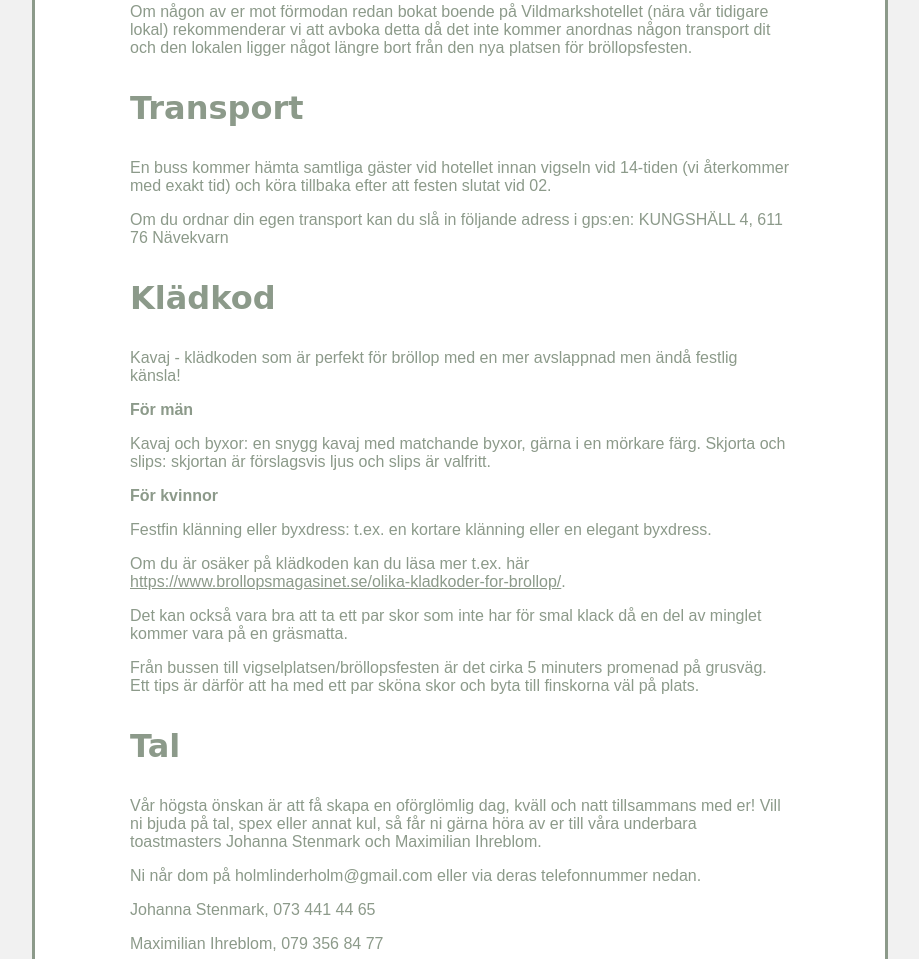
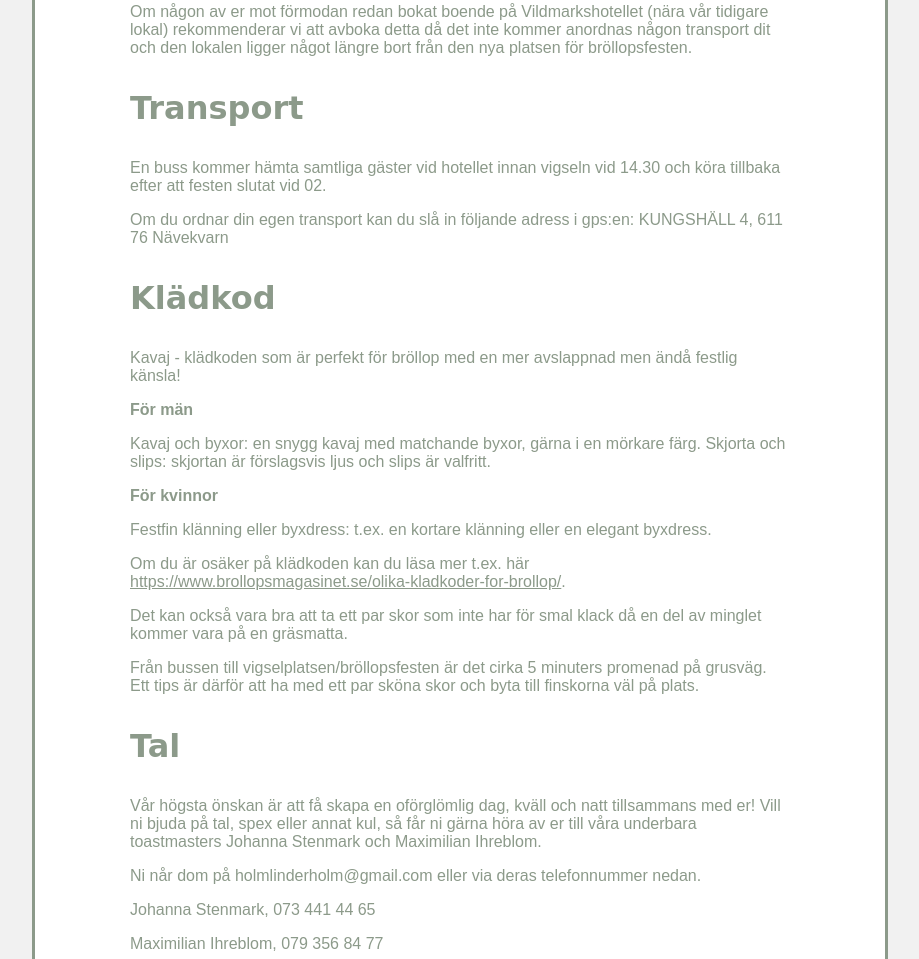
Before and after one commit to linderholm/linderholm.github.io, a plain HTML site: page index.html in a window 1280 px wide. Shown: the part 1857-2816 px from the top of the page, without its empty margins (180-1099 px from the left). Drawn offline with Linux system fonts and the light colour scheme; a web font is replaced by a local one.

Commit message:
update time

```diff
--- a/index.html
+++ b/index.html
@@ -81,7 +81,7 @@
 
         <h3 class="section-heading">Transport</h3>
         <p>
-          En buss kommer hämta samtliga gäster vid hotellet innan vigseln vid 14-tiden (vi återkommer med exakt tid) och
+          En buss kommer hämta samtliga gäster vid hotellet innan vigseln vid 14.30 och
           köra tillbaka efter att festen slutat vid 02.
         </p>
         <p>
```
